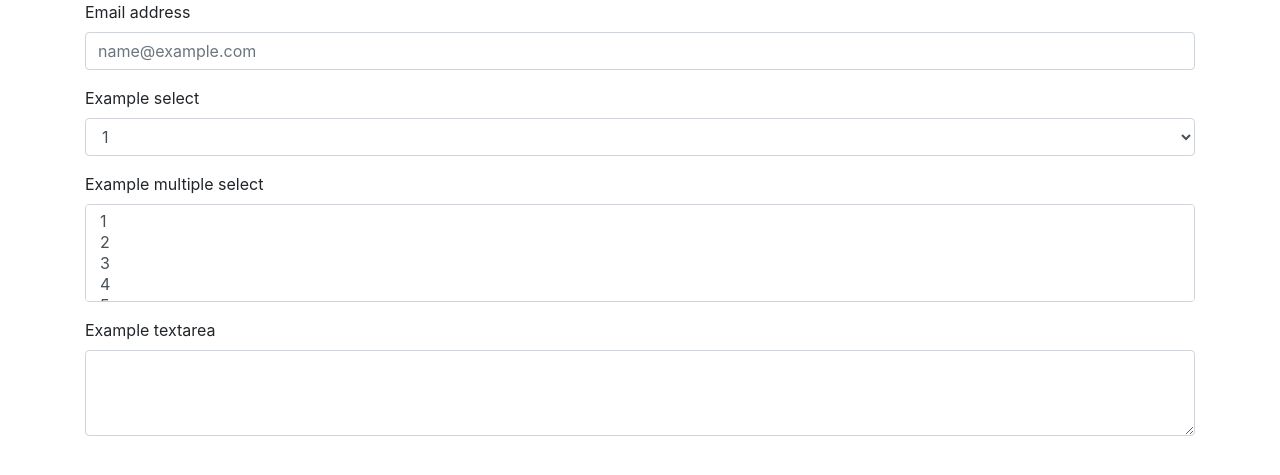
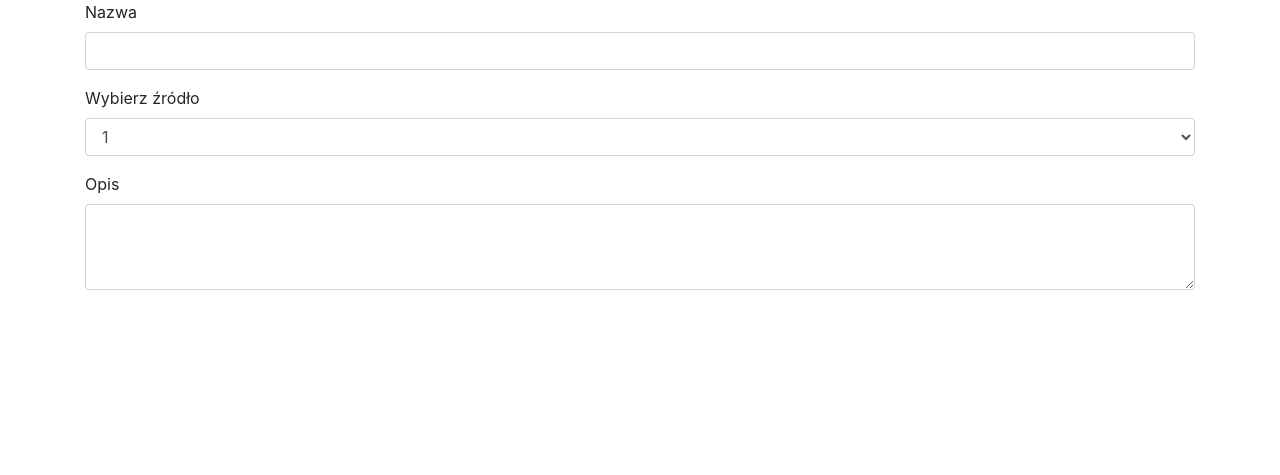
Before and after one commit to natka853/budzet_d, a Django app: page /dodajPrzychod/ in a window 1280 px wide. Shown: the top 475 px of the page. Run offline with Django 3.2, Linux system fonts and the light colour scheme; some libraries are stand-ins or nearby versions.

```diff
--- a/Dochody/models.py
+++ b/Dochody/models.py
@@ -19,7 +19,6 @@ class Dochod(models.Model):
         return self.nazwa
 
     zrodlo = models.ForeignKey(Zrodlo, on_delete=models.CASCADE, null=True)
-
     nazwa = models.CharField(max_length=60)
     opis = models.TextField(blank=True)
     kwota = models.DecimalField(max_digits=9999999, decimal_places=2)
--- a/strony/views.py
+++ b/strony/views.py
@@ -1,4 +1,3 @@
-from django.http import HttpResponse
 from django.shortcuts import render
 
 
--- a/templates/dodajPrzychod.html
+++ b/templates/dodajPrzychod.html
@@ -11,11 +11,11 @@
 <div class="container">
     <form>
         <div class="form-group">
-            <label for="exampleFormControlInput1">Email address</label>
-            <input type="email" class="form-control" id="exampleFormControlInput1" placeholder="name@example.com">
+            <label for="exampleFormControlInput1">Nazwa</label>
+            <input type="email" class="form-control" id="exampleFormControlInput1">
         </div>
         <div class="form-group">
-            <label for="exampleFormControlSelect1">Example select</label>
+            <label for="exampleFormControlSelect1">Wybierz źródło</label>
             <select class="form-control" id="exampleFormControlSelect1">
                 <option>1</option>
                 <option>2</option>
@@ -25,17 +25,7 @@
             </select>
         </div>
         <div class="form-group">
-            <label for="exampleFormControlSelect2">Example multiple select</label>
-            <select multiple class="form-control" id="exampleFormControlSelect2">
-                <option>1</option>
-                <option>2</option>
-                <option>3</option>
-                <option>4</option>
-                <option>5</option>
-            </select>
-        </div>
-        <div class="form-group">
-            <label for="exampleFormControlTextarea1">Example textarea</label>
+            <label for="exampleFormControlTextarea1">Opis</label>
             <textarea class="form-control" id="exampleFormControlTextarea1" rows="3"></textarea>
         </div>
     </form>
```
Also changed, not shown: db.sqlite3.
